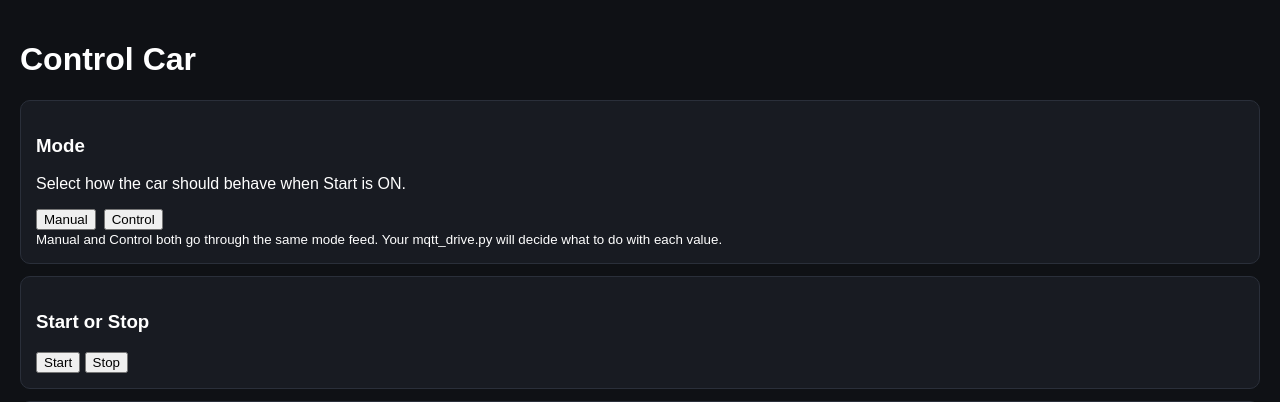
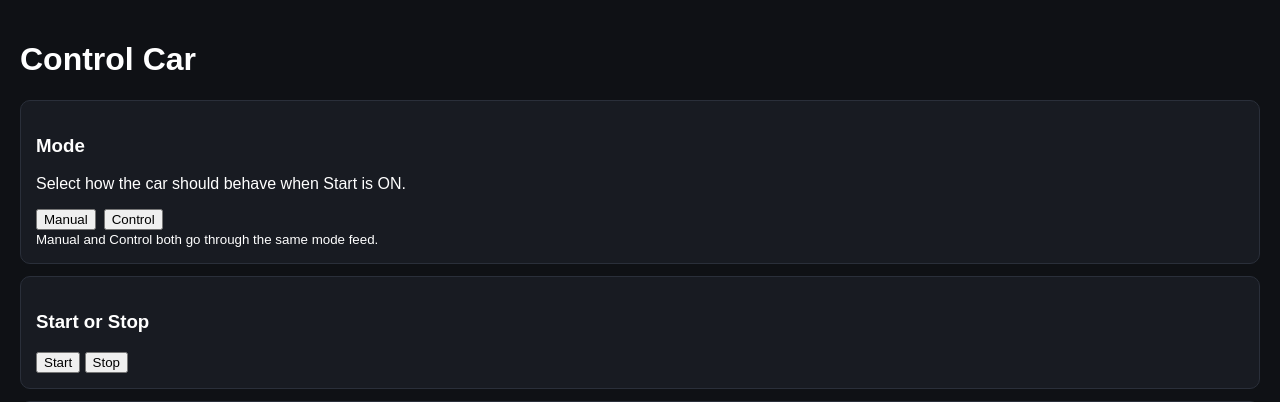
Before and after one commit to CunninghamLi/smartrobotproject, a Flask app: page /control in a window 1280 px wide. Shown: the part 52-454 px from the top of the page. Run offline with Flask 3, Linux system fonts and the light colour scheme.

Commit message:
Update control.html

```diff
--- a/flask_dashboard/templates/control.html
+++ b/flask_dashboard/templates/control.html
@@ -13,7 +13,6 @@
     </div>
     <small>
         Manual and Control both go through the same mode feed.
-        Your mqtt_drive.py will decide what to do with each value.
     </small>
 </div>
 
```
